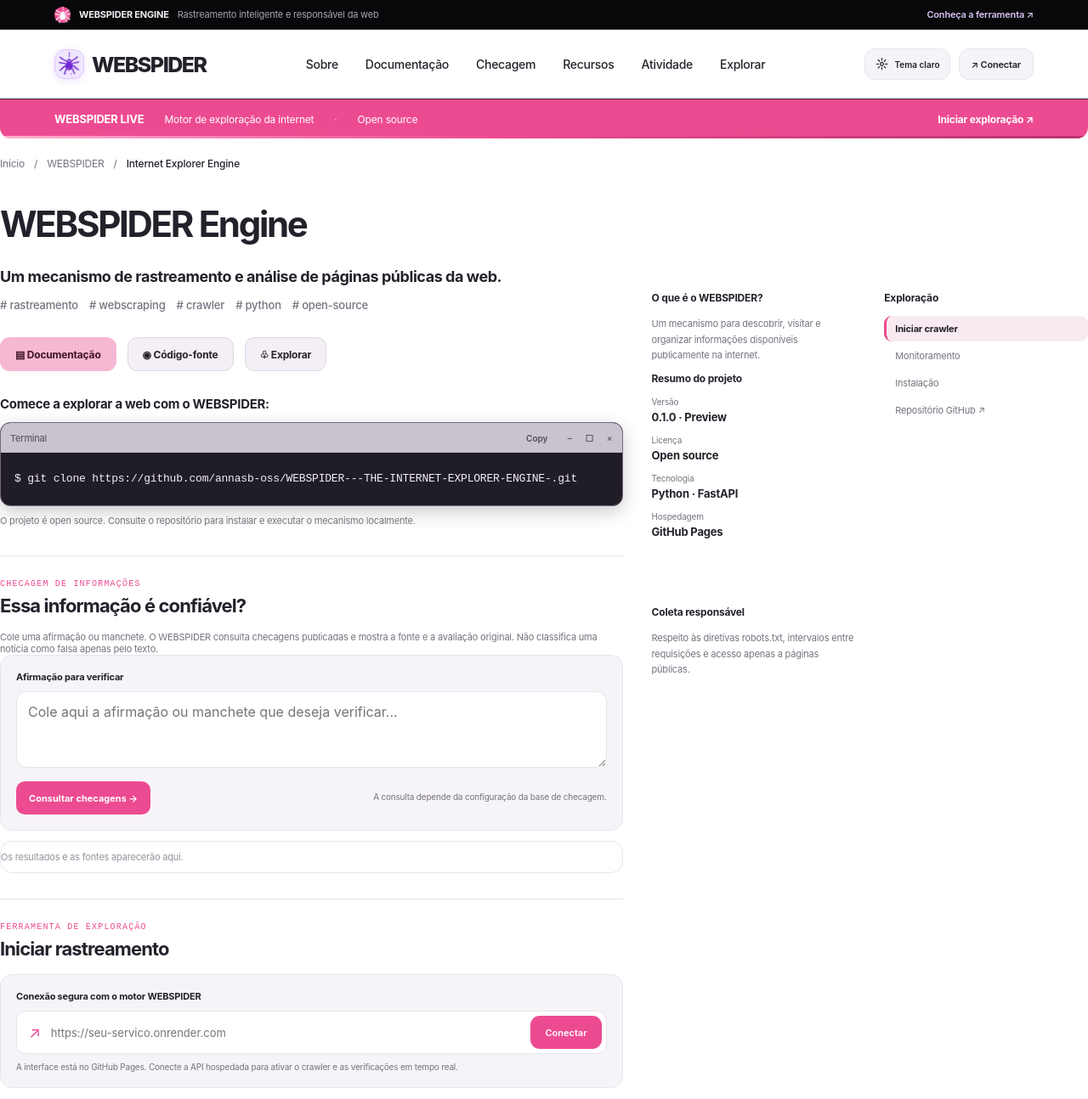
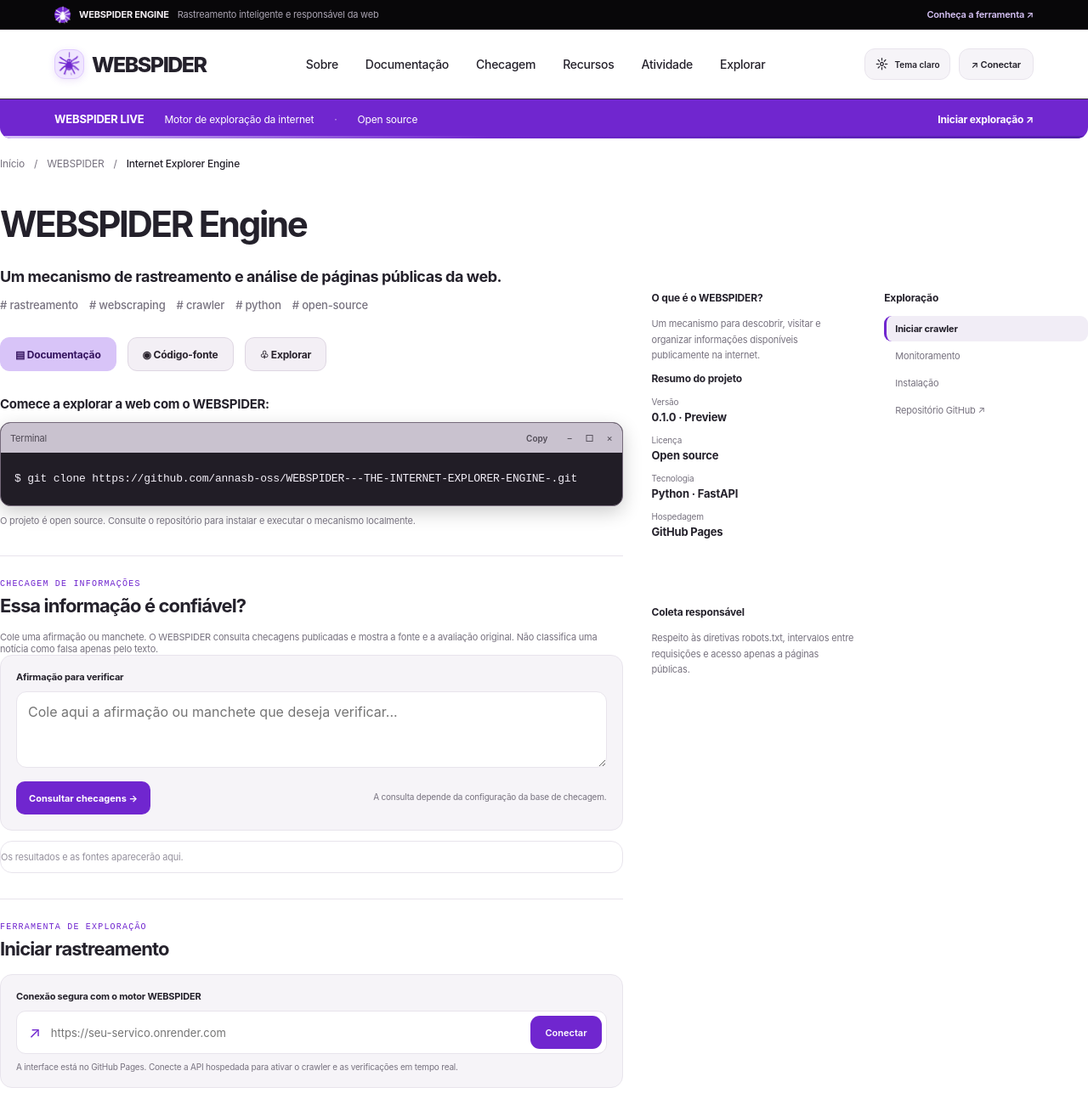
Before and after one commit to annasb-oss/WEBSPIDER---THE-INTERNET-EXPLORER-ENGINE-, a plain HTML site: page frontend/index.html in a window 1280 px wide. Shown: the top 1294 px of the page at 85% size. Drawn offline with Linux system fonts and the light colour scheme.

Commit message:
Replace remaining pink accents with WEBSPIDER purple palette

```diff
--- a/frontend/style.css
+++ b/frontend/style.css
@@ -109,22 +109,22 @@ footer{border-top:1px solid var(--line);padding:20px max(calc((100vw - 1160px)/2
 
 /* Visual refinement: Symfony-inspired dark package page, WEBSPIDER pink accent */
 :root{
- --purple:#ed4b91;--purple-2:#ff79b0;--surface:#111014;--page:#111014;
+ --purple:#7026cf;--purple-2:#c09af8;--surface:#111014;--page:#111014;
  --ink:#f5f1f5;--muted:#aaa3ad;--line:#39333d;--panel:#1b181f;--soft:#29212a;--sidebar:#aaa3ad;
 }
 html[data-theme="light"]{
- --surface:#fff;--page:#fff;--ink:#24212b;--muted:#77727f;--line:#e8e4ec;--panel:#f6f4f8;--soft:#f8eaf1;--sidebar:#77727f;
+ --surface:#fff;--page:#fff;--ink:#24212b;--muted:#77727f;--line:#e8e4ec;--panel:#f6f4f8;--soft:#f1edf6;--sidebar:#77727f;
 }
 html,body{background:var(--page);color:var(--ink)}
 body{font-family:Inter,"Segoe UI",sans-serif;font-weight:400;letter-spacing:-.012em}
 .top-announcement{background:#080709;color:#f4eff4;border-bottom:1px solid #29232b}
 .topbar{background:#111014;border-bottom:1px solid #332c35}
 html[data-theme="light"] .topbar{background:#fff}
-.brand-mark{background:#f04c91;border-radius:12px}
-.event-strip{background:#ed4b91;color:#fff;border-radius:0 0 13px 13px;position:relative;overflow:hidden}
-.event-strip:after{content:"";position:absolute;left:0;right:0;bottom:0;height:3px;background:linear-gradient(90deg,#ffb0d0,#ed4b91 45%,#b83270)}
+.brand-mark{background:#7026cf;border-radius:12px}
+.event-strip{background:#7026cf;color:#fff;border-radius:0 0 13px 13px;position:relative;overflow:hidden}
+.event-strip:after{content:"";position:absolute;left:0;right:0;bottom:0;height:3px;background:linear-gradient(90deg,#d8c4f8,#7026cf 45%,#5420ad)}
 .main-nav a{font-weight:500;letter-spacing:-.02em}
-.main-nav a:hover,.main-nav a.active{color:#ff78b0;border-bottom-color:#ed4b91}
+.main-nav a:hover,.main-nav a.active{color:#a879f1;border-bottom-color:#7026cf}
 .theme-toggle,.connect-button{border-radius:12px}
 .theme-toggle{background:var(--panel);border-color:var(--line);color:var(--ink)}
 .connect-button{background:var(--panel);color:var(--ink);border-color:var(--line)}
@@ -139,7 +139,7 @@ html[data-theme="light"] .topbar{background:#fff}
 .package-description{font-weight:650}
 .tags{gap:13px}
 .action-links a{border-radius:11px;font-weight:650}
-.action-primary{background:#f6b7d2;border-color:#f6b7d2;color:#40152a}
+.action-primary{background:#d8c4f8;border-color:#d8c4f8;color:#35145f}
 .action-secondary{background:#28232c;border-color:#554a58;color:#f7f0f5}
 html[data-theme="light"] .action-secondary{background:#f3eff5;color:#29232d;border-color:#ded6e2}
 .code-window{border-radius:12px;border:1px solid #766a7b;background:#211d26;box-shadow:0 7px 22px #0003}
@@ -147,15 +147,15 @@ html[data-theme="light"] .action-secondary{background:#f3eff5;color:#29232d;bord
 .code-window pre{font-size:13px}
 .config-panel,.metric-card,.activity-panel{border-radius:14px}
 .url-field,.form-options select,.url-field button{border-radius:11px}
-.url-field button{background:#ed4b91;color:#fff}
+.url-field button{background:#7026cf;color:#fff}
 .metric-card{background:var(--panel)}
 .activity-panel{overflow:hidden}
 .side-block{border-radius:12px}
 .side-block h3{font-size:12px;letter-spacing:-.015em}
 .side-link{border-radius:9px;border-left:3px solid transparent}
-.side-link.active{background:var(--soft);border-left-color:#ed4b91}
+.side-link.active{background:var(--soft);border-left-color:#7026cf}
 .breadcrumbs{font-size:12px}
-.breadcrumbs a:hover,.side-link:hover{color:#ff78b0}
+.breadcrumbs a:hover,.side-link:hover{color:#a879f1}
 footer{background:var(--surface)}
 @media(max-width:1050px){
  .page-layout{grid-template-columns:minmax(0,1fr) minmax(180px,.45fr);gap:25px}
@@ -175,7 +175,7 @@ footer{background:var(--surface)}
 /* Fact-check and passive audit interface */
 #claim-text{width:100%;resize:vertical;background:var(--surface);color:var(--ink);border:1px solid var(--line);border-radius:12px;padding:13px;font:inherit;min-height:90px}
 .claim-actions{display:flex;align-items:center;gap:14px;flex-wrap:wrap;margin-top:12px}
-.claim-actions button,.audit-button{background:#ed4b91;color:#fff;border:0;border-radius:10px;padding:10px 15px;font-weight:650;cursor:pointer}
+.claim-actions button,.audit-button{background:#7026cf;color:#fff;border:0;border-radius:10px;padding:10px 15px;font-weight:650;cursor:pointer}
 .claim-actions button:disabled{opacity:.6;cursor:wait}
 .api-config{margin-bottom:16px}
 .api-config .notice{margin:9px 0 0;color:var(--muted)}
```
